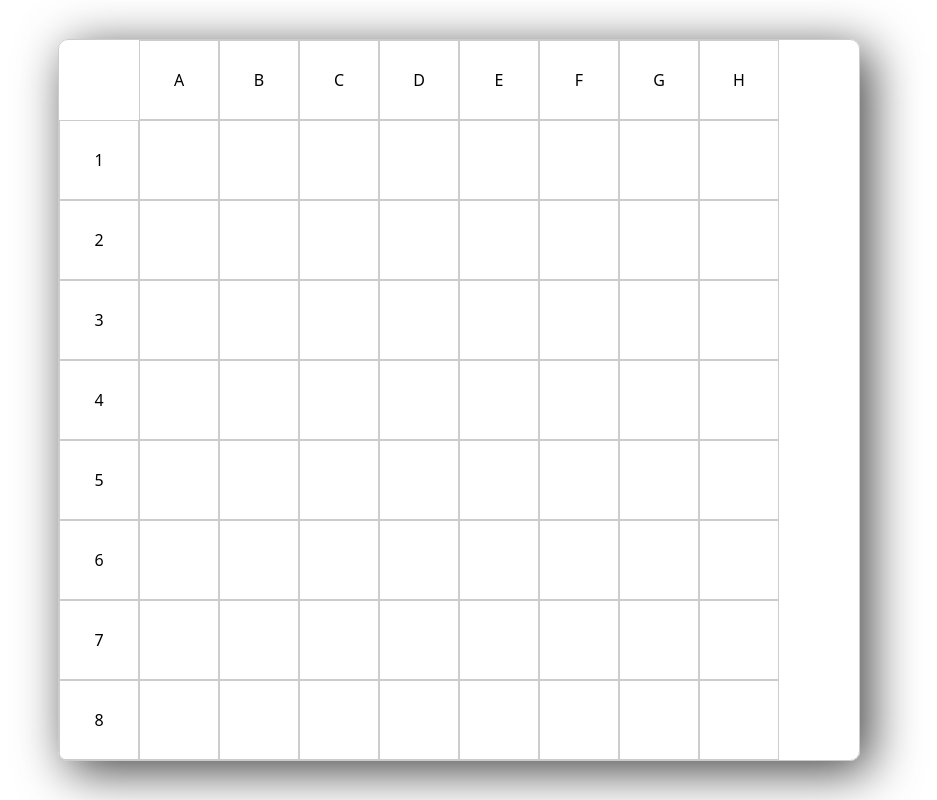
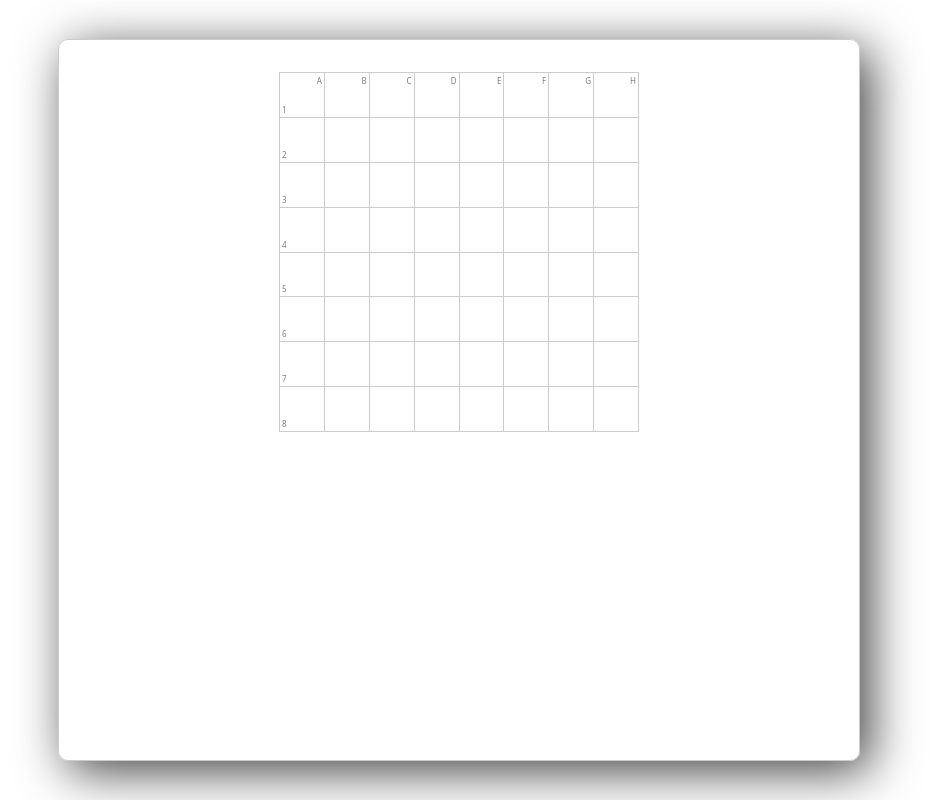
Before and after one commit to rafasanabria1/battleship-game, a React (Vite) app: page / in a window 1280 px wide. Shown: the whole page, without its empty margins (181-1118 px from the left). Built offline with nearby package versions, Linux system fonts and the light colour scheme.

Commit message:
Pintado el tablero

```diff
--- a/src/components/Board/index.css
+++ b/src/components/Board/index.css
@@ -1,69 +1,46 @@
-.board-letter-row {
-    display: flex;
-    align-items: center;
-    justify-content: space-around;
-    height: 80px;
-    width: 640px;
-    padding-left: 80px;
+:root {
+
+    --box-size: 40px;
 }
 
-.board-number-column {
-    display: flex;
-    flex-direction: column;
-    align-items: center;
-    width: 80px;
-    height: 640px;
-    float: left;
+.board-container {
+    display: grid;
+    place-items: center;
+    padding: 2em;
 }
 
-.board-field {
-    display: flex;
-    align-items: center;
-    justify-content: center;
-    width: 80px;
-    height: 80px;
-    -webkit-box-sizing: border-box;
-    -moz-box-sizing: border-box;
+.board-game {
+
+    width: calc(var(--box-size) * 9);
+    height: calc(var(--box-size) * 9);
+    border-spacing: 0px;
     box-sizing: border-box;
-    border: solid 1px #ccc;
-    float: left;
+    border-collapse: collapse;
 }
 
-.board {
-    float: left;
-    width: 640px;
-    height: 640px;
+.board-game td {
+    width: var(--box-size);
+    height: var(--box-size);
+    border: solid 1px #ccc;
 }
 
-/*
-.board-wrapper {
-    display: flex;
-    align-items: center;
-    justify-content: center;
-    width: 100%;
-    height: 100%;
+.box {
+    position: relative;
+    padding: 0px;
 }
 
-.board {
-    width: 800px;
-    height: 800px;
-    padding: 80px;
+.box .info {
+    position: absolute;
+    font-size: 0.5rem;
+    opacity: .5;
 }
 
-.board-field {
-    height: 80px;
-    width: 80px;
-    border: solid 1px #ccc;
-    float: left;
-    -webkit-box-sizing: border-box;
-    -moz-box-sizing: border-box;
-    box-sizing: border-box;
-    float: left;
+.info.letter {
+    top: 2px;
+    right: 2px;
 }
 
-.board-field-letter {
-    height: 80px;
-    width: 80px;
-
+.info.number {
+    bottom: 2px;
+    left: 2px;
 }
-*/
--- a/src/components/Board/index.jsx
+++ b/src/components/Board/index.jsx
@@ -1,38 +1,108 @@
 import './index.css'
 
 export const Board = () => {
-  const board = new Array(64).fill(0)
-
   return (
     <div className='board-container'>
 
-      <div className='board-letter-row'>
-        <div className='board-field letter'>A</div>
-        <div className='board-field letter'>B</div>
-        <div className='board-field letter'>C</div>
-        <div className='board-field letter'>D</div>
-        <div className='board-field letter'>E</div>
-        <div className='board-field letter'>F</div>
-        <div className='board-field letter'>G</div>
-        <div className='board-field letter'>H</div>
-      </div>
-      <div className='board-number-column'>
-        <div className='board-field number'>1</div>
-        <div className='board-field number'>2</div>
-        <div className='board-field number'>3</div>
-        <div className='board-field number'>4</div>
-        <div className='board-field number'>5</div>
-        <div className='board-field number'>6</div>
-        <div className='board-field number'>7</div>
-        <div className='board-field number'>8</div>
-      </div>
-      <div className='board'>
-        {
-        board.map((value, index) => {
-          return <div key={'board-field' + index} className='board-field' />
-        })
-      }
-      </div>
+      <table className='board-game'>
+        <tr>
+          <td className='box'>
+            <span className='info letter'>A</span>
+            <span className='info number'>1</span>
+          </td>
+          <td className='box'>
+            <span className='info letter'>B</span>
+          </td>
+          <td className='box'>
+            <span className='info letter'>C</span>
+          </td>
+          <td className='box'>
+            <span className='info letter'>D</span>
+          </td>
+          <td className='box'>
+            <span className='info letter'>E</span>
+          </td>
+          <td className='box'>
+            <span className='info letter'>F</span>
+          </td>
+          <td className='box'>
+            <span className='info letter'>G</span>
+          </td>
+          <td className='box'>
+            <span className='info letter'>H</span>
+          </td>
+        </tr>
+        <tr>
+          <td className='box'><span className='info number'>2</span></td>
+          <td className='box' />
+          <td className='box' />
+          <td className='box' />
+          <td className='box' />
+          <td className='box' />
+          <td className='box' />
+          <td className='box' />
+        </tr>
+        <tr>
+          <td className='box'><span className='info number'>3</span></td>
+          <td className='box' />
+          <td className='box' />
+          <td className='box' />
+          <td className='box' />
+          <td className='box' />
+          <td className='box' />
+          <td className='box' />
+        </tr>
+        <tr>
+          <td className='box'><span className='info number'>4</span></td>
+          <td className='box' />
+          <td className='box' />
+          <td className='box' />
+          <td className='box' />
+          <td className='box' />
+          <td className='box' />
+          <td className='box' />
+        </tr>
+        <tr>
+          <td className='box'><span className='info number'>5</span></td>
+          <td className='box' />
+          <td className='box' />
+          <td className='box' />
+          <td className='box' />
+          <td className='box' />
+          <td className='box' />
+          <td className='box' />
+        </tr>
+        <tr>
+          <td className='box'><span className='info number'>6</span></td>
+          <td className='box' />
+          <td className='box' />
+          <td className='box' />
+          <td className='box' />
+          <td className='box' />
+          <td className='box' />
+          <td className='box' />
+        </tr>
+        <tr>
+          <td className='box'><span className='info number'>7</span></td>
+          <td className='box' />
+          <td className='box' />
+          <td className='box' />
+          <td className='box' />
+          <td className='box' />
+          <td className='box' />
+          <td className='box' />
+        </tr>
+        <tr>
+          <td className='box'><span className='info number'>8</span></td>
+          <td className='box' />
+          <td className='box' />
+          <td className='box' />
+          <td className='box' />
+          <td className='box' />
+          <td className='box' />
+          <td className='box' />
+        </tr>
+      </table>
     </div>
   )
 }
```
